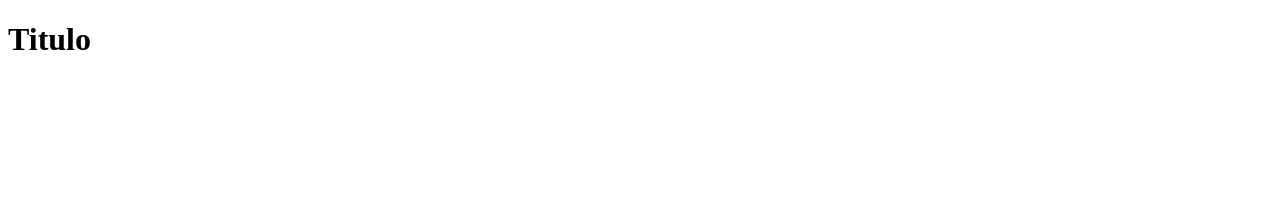
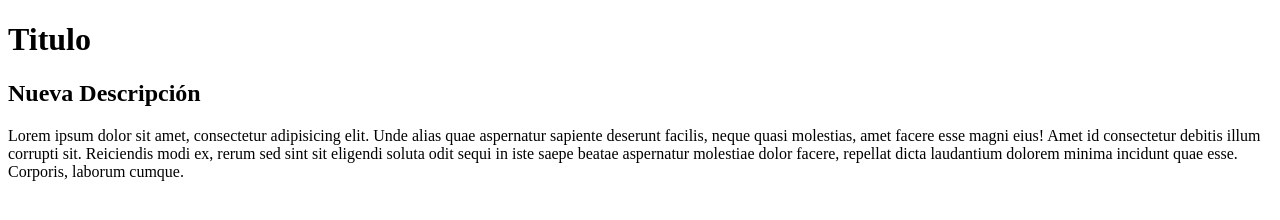
Before and after one commit to dplnares/git-practica, a plain HTML site: page index.html in a window 1280 px wide. Drawn offline with Linux system fonts and the light colour scheme.

Commit message:
Actualizar Descripcion

```diff
--- a/index.html
+++ b/index.html
@@ -7,5 +7,8 @@
 </head>
 <body>
   <h1>Titulo</h1>
+  <h2>Nueva Descripción</h2>
+  <p>Lorem ipsum dolor sit amet, consectetur adipisicing elit. Unde alias quae aspernatur sapiente deserunt facilis, neque quasi molestias, amet facere esse magni eius! Amet id consectetur debitis illum corrupti sit.
+  Reiciendis modi ex, rerum sed sint sit eligendi soluta odit sequi in iste saepe beatae aspernatur molestiae dolor facere, repellat dicta laudantium dolorem minima incidunt quae esse. Corporis, laborum cumque.</p>
 </body>
 </html>
```
